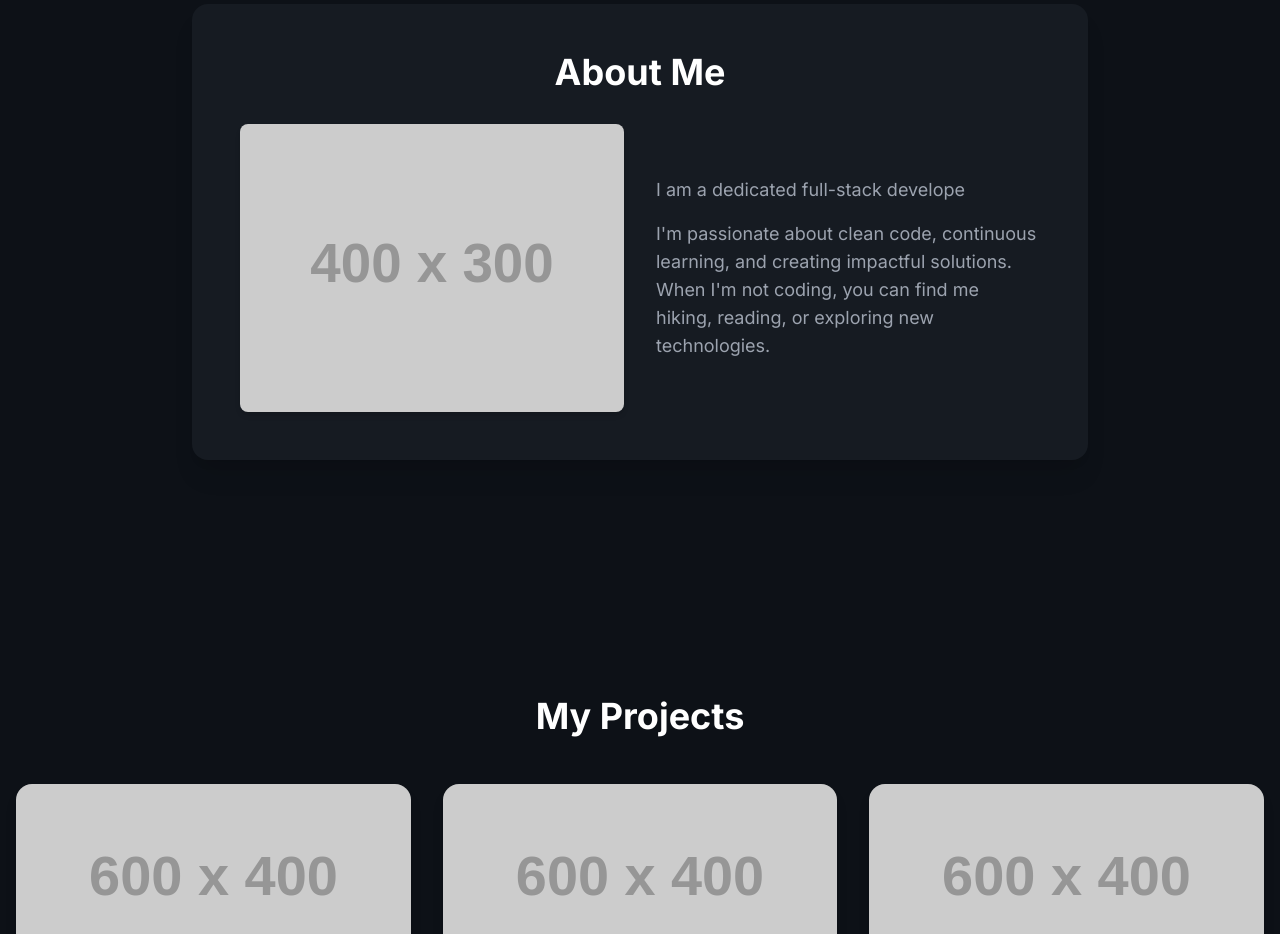
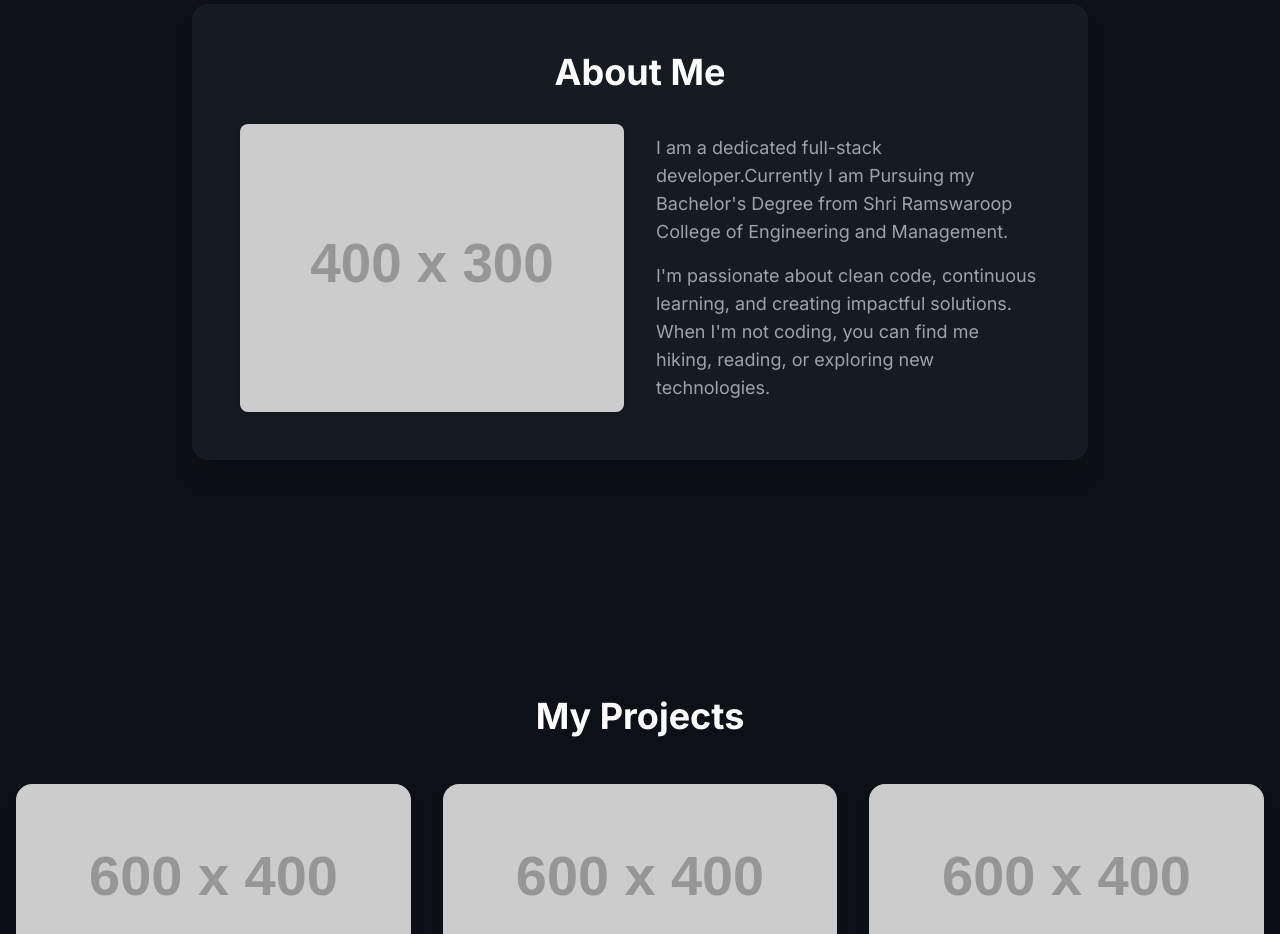
Before and after one commit to Vishnu07-max/portfolio01, a plain HTML site: page index.html in a window 1280 px wide. Shown: the part 1060-1994 px from the top of the page. Drawn offline with nearby package versions, Linux system fonts and the light colour scheme; placeholder pictures from the web are drawn by us.

Commit message:
Update index.html

```diff
--- a/index.html
+++ b/index.html
@@ -74,7 +74,7 @@
                     <img src="https://placehold.co/400x300/1f2937/d1d5db?text=About+Image" alt="About Me" class="rounded-lg shadow-md transition-transform duration-500 hover:scale-105">
                     <div class="text-lg text-gray-400">
                         <p class="mb-4">
-                            I am a dedicated full-stack develope
+                            I am a dedicated full-stack developer.Currently I am Pursuing my Bachelor's Degree from Shri Ramswaroop College of Engineering and Management.
                         </p>
                         <p>
                             I'm passionate about clean code, continuous learning, and creating impactful solutions. When I'm not coding, you can find me hiking, reading, or exploring new technologies.
```
